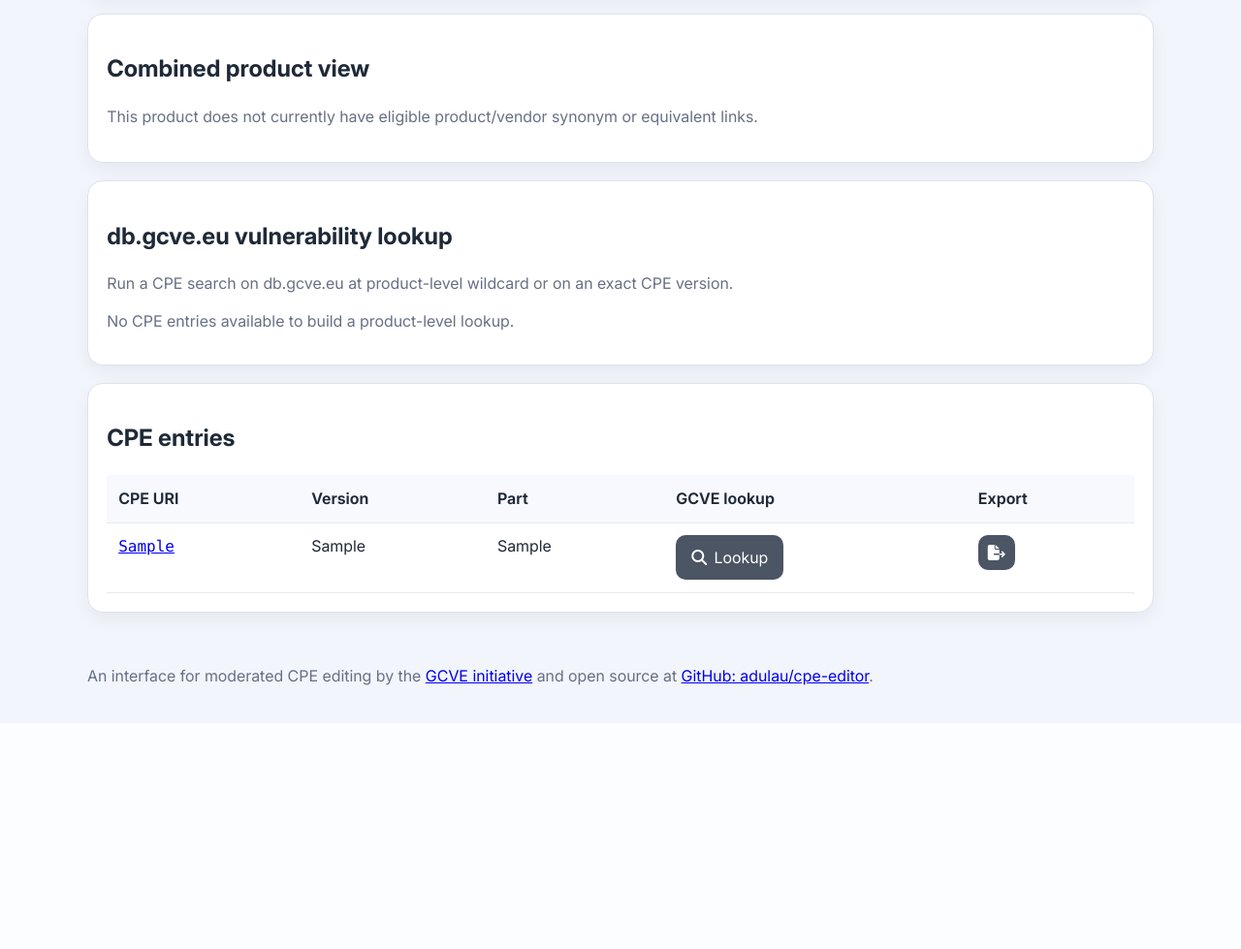
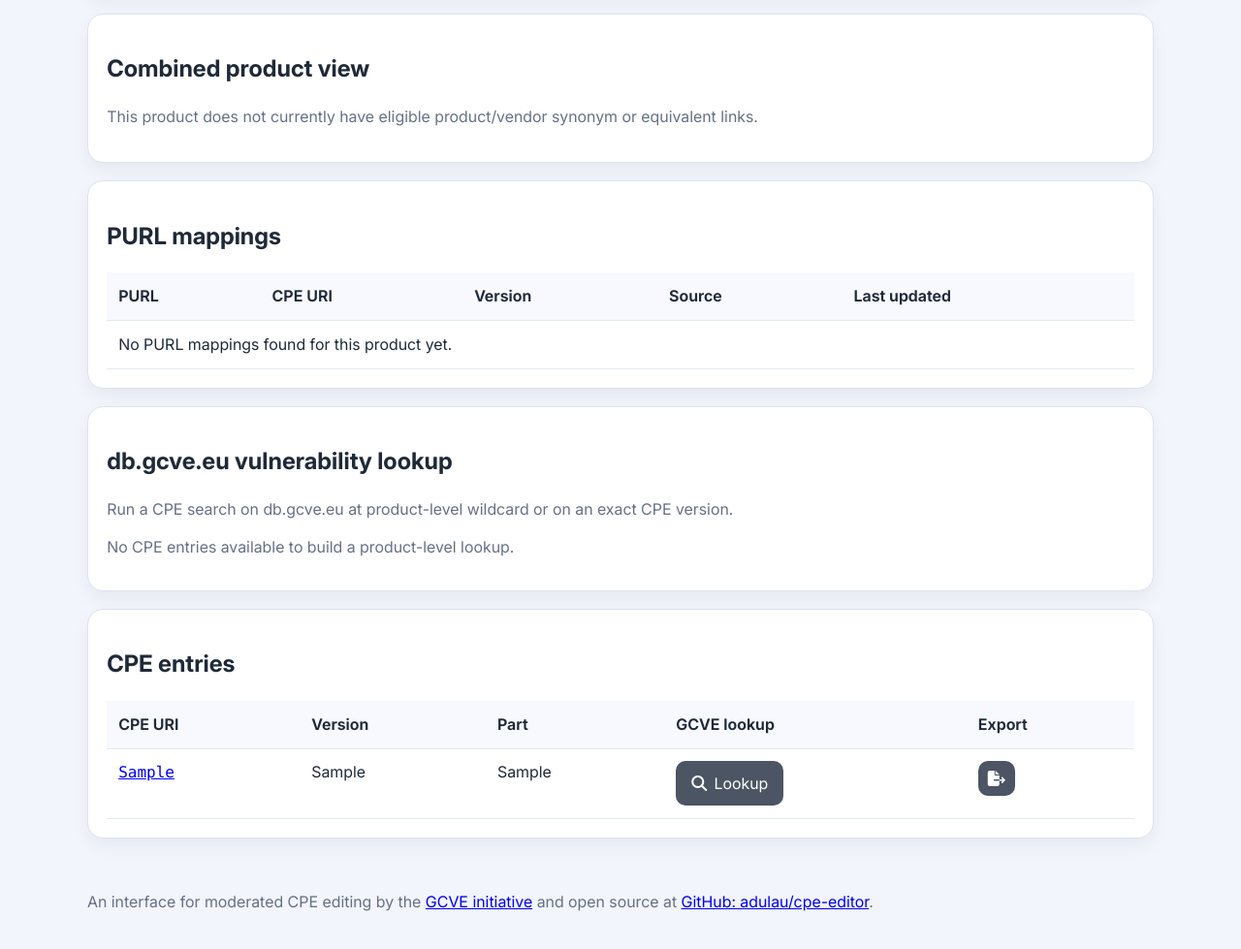
Before and after one commit to gcve-eu/cpe-editor, a Flask app: page /products/1 in a window 1280 px wide. Shown: the part 1130-2109 px from the top of the page at 97% size. Before the commit the page ends 1837 px from the top, so only its background shows below. Run offline with Flask 3, Linux system fonts and the light colour scheme; tables that the repository leaves empty hold one stand-in row (values such as "Sample post"); some libraries are stand-ins or nearby versions.

Commit message:
Add product-level PURL mappings section to product detail

```diff
--- a/app/templates/product_detail.html
+++ b/app/templates/product_detail.html
@@ -222,6 +222,27 @@
   {% endif %}
 </div>
 
+
+<div class="card">
+  <h2>PURL mappings</h2>
+  <table>
+    <thead><tr><th>PURL</th><th>CPE URI</th><th>Version</th><th>Source</th><th>Last updated</th></tr></thead>
+    <tbody class="js-collapsible-list" data-item-selector=":scope > tr" data-collapse-limit="5">
+      {% for mapping in product_purl_mappings %}
+        <tr>
+          <td><code>{{ mapping.purl }}</code></td>
+          <td><a href="{{ url_for('main.cpe_detail', cpe_id=mapping.cpe_entry.id) }}"><code>{{ mapping.cpe_entry.cpe_uri }}</code></a></td>
+          <td>{{ mapping.cpe_entry.version }}</td>
+          <td>{{ mapping.source }}</td>
+          <td>{{ mapping.updated_at or mapping.created_at }}</td>
+        </tr>
+      {% else %}
+        <tr><td colspan="5">No PURL mappings found for this product yet.</td></tr>
+      {% endfor %}
+    </tbody>
+  </table>
+</div>
+
 <div class="card">
   <h2>db.gcve.eu vulnerability lookup</h2>
   <p class="muted">Run a CPE search on db.gcve.eu at product-level wildcard or on an exact CPE version.</p>
--- a/app/views.py
+++ b/app/views.py
@@ -1023,6 +1023,7 @@
         combined_view_vendors=combined_view_vendors,
         combined_view_products=combined_view_products,
         combined_view_relationship_types=sorted(PRODUCT_COMBINED_VIEW_RELATIONSHIP_TYPES),
+        product_purl_mappings=product_purl_mappings,
         relationship_type_descriptions=RELATIONSHIP_TYPE_DESCRIPTIONS,
     )
 
@@ -1061,6 +1062,12 @@
     product_level_cpe = None
     if product.cpes:
         product_level_cpe = _build_product_level_cpe(product.cpes[0].cpe_uri)
+    product_purl_mappings = (
+        CPEPurlMapping.query.join(CPEEntry, CPEPurlMapping.cpe_name_id == CPEEntry.cpe_name_id)
+        .filter(CPEEntry.product_id == product.id)
+        .order_by(CPEPurlMapping.purl.asc(), CPEEntry.version.asc(), CPEEntry.id.asc())
+        .all()
+    )
     return render_template(
         "product_detail.html",
         product=product,
@@ -1071,6 +1078,7 @@
         combined_view_cpes=combined_view_cpes,
         product_level_cpe=product_level_cpe,
         combined_view_relationship_types=sorted(PRODUCT_COMBINED_VIEW_RELATIONSHIP_TYPES),
+        product_purl_mappings=product_purl_mappings,
         relationship_type_descriptions=RELATIONSHIP_TYPE_DESCRIPTIONS,
     )
 
```
